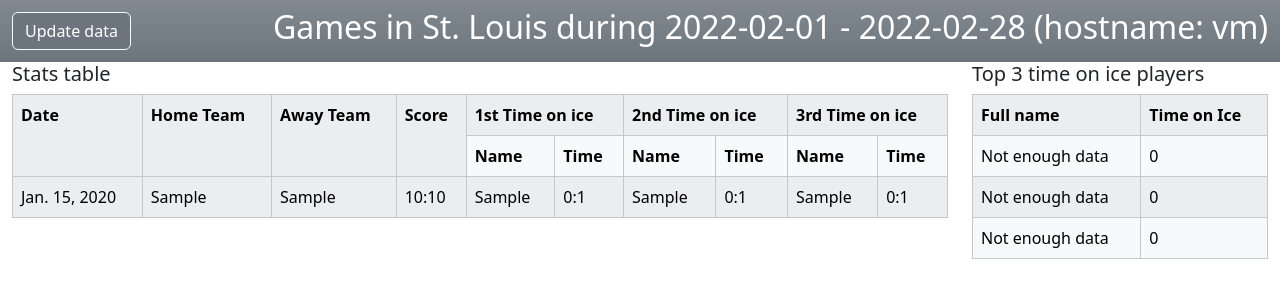
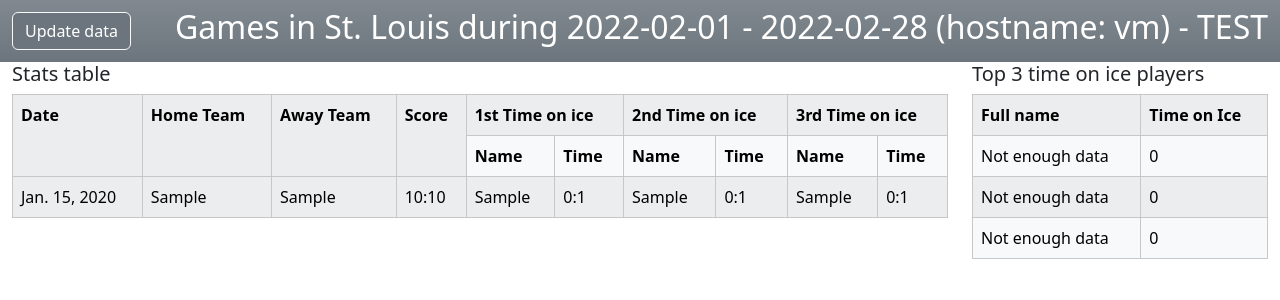
Before and after one commit to nikizz-nr/diploma, a Django app: page / in a window 1280 px wide. Shown: the top 300 px of the page. Run offline with Django 3.2, Linux system fonts and the light colour scheme; tables that the repository leaves empty hold one stand-in row (values such as "Sample post"); some libraries are stand-ins or nearby versions.

Commit message:
Changed header for test

```diff
--- a/app/nhlstats/stlouisgames/templates/stlouisgames/index.html
+++ b/app/nhlstats/stlouisgames/templates/stlouisgames/index.html
@@ -27,7 +27,7 @@
                 {% if hostname == "" %}
                 <h2 class="text-white">Games in St. Louis during {{ start_date }} - {{ end_date }}</h2>
                 {% else %}
-                <h2 class="text-white">Games in St. Louis during {{ start_date }} - {{ end_date }} (hostname: {{ hostname }})</h2>
+                <h2 class="text-white">Games in St. Louis during {{ start_date }} - {{ end_date }} (hostname: {{ hostname }}) - TEST</h2>
                 {% endif %}
             </div>
         </nav>
```
Also changed, not shown: 1 other file.
